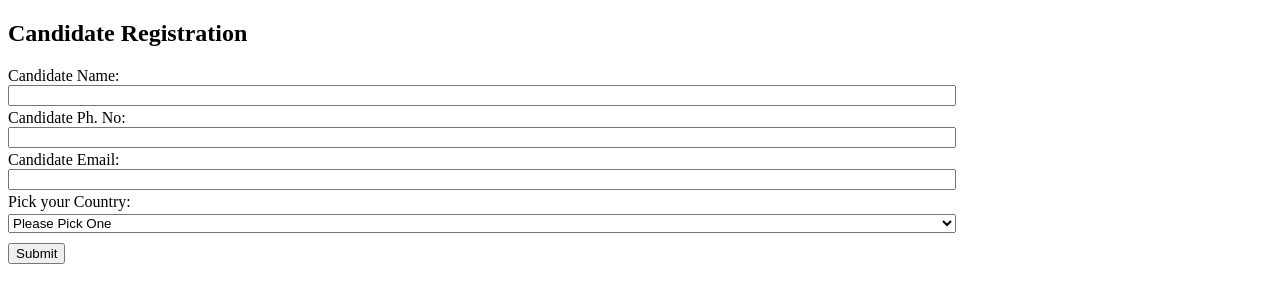
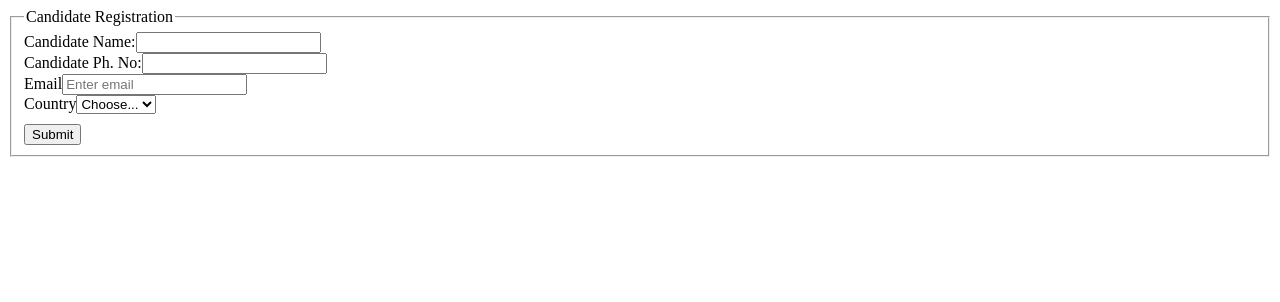
Before and after one commit to GnaneshVadlamudi/RegistrationForm, a React (Create React App) app: page / in a window 1280 px wide. Shown: the top 302 px of the page. Built offline with nearby package versions, Linux system fonts and the light colour scheme.

Commit message:
changing to form inputs

```diff
--- a/package.json
+++ b/package.json
@@ -9,8 +9,11 @@
   "main": "src/index.js",
   "dependencies": {
     "@testing-library/react": "11.0.4",
+    "bootstrap": "4.5.2",
     "jest-dom": "4.0.0",
+    "popper.js": "1.16.1",
     "react": "16.13.1",
+    "react-bootstrap": "1.3.0",
     "react-dom": "16.13.1",
     "react-scripts": "3.4.3",
     "react-test-renderer": "16.13.1",
--- a/src/App.js
+++ b/src/App.js
@@ -1,5 +1,8 @@
 import React from "react";
 import "./styles.css";
+import Form from 'react-bootstrap/Form';
+import Col from 'react-bootstrap/Form';
+//import Form from 'bootstrap';
 
 export default class App extends React.Component {
   constructor(props) {
@@ -71,41 +74,47 @@ export default class App extends React.Component {
     const {errors} = this.state;
     return (
       <div>
-      <h2>Candidate Registration</h2>
-      <form onSubmit={this.handleSubmit}>
-      <div className='inputStyle'>
-              <label htmlFor="candidateName">Candidate Name:</label>
-              <input type="text" id="candidateName" value={this.state.candidateName} onChange={this.handleChange} />
+      <Form onSubmit={this.handleSubmit}>
+      <fieldset>
+      <legend>Candidate Registration</legend>
+
+      <Form.Group controlId="formGridCandidatename">
+      <Form.Label>Candidate Name:</Form.Label>
+      <Form.Control type="text" id="candidateName" value={this.state.candidateName} onChange={this.handleChange} placeholder="" />
       {errors.candidateName.length > 0 &&
                 <span className='error'>{errors.candidateName}</span>}
-      </div>
-      <div className='inputStyle'>
-              <label htmlFor="candidatePh">Candidate Ph. No:</label>
-              <input type="number" id="candidatePh" value={this.state.candidatePh} onChange={this.handleChange} />
+      </Form.Group>
+
+      <Form.Group controlId="formGridCandidatePh">
+      <Form.Label>Candidate Ph. No:</Form.Label>
+      <Form.Control type="number" id="candidatePh" value={this.state.candidatePh} onChange={this.handleChange} placeholder="" />
       {errors.candidatePh.length > 0 &&
                 <span className='error'>{errors.candidatePh}</span>}
-      </div>
-      <div className='inputStyle'>
-              <label htmlFor="candidateEmail">Candidate Email:</label>
-              <input type="text" id="candidateEmail" value={this.state.candidateEmail} onChange={this.handleChange} />
+      </Form.Group>
+
+    <Form.Group as={Col} controlId="formGridEmail">
+      <Form.Label>Email</Form.Label>
+      <Form.Control type="email" id="candidateEmail" value={this.state.candidateEmail} onChange={this.handleChange} placeholder="Enter email" />
       {errors.candidateEmail.length > 0 &&
                 <span className='error'>{errors.candidateEmail}</span>}
-      </div>
-      <div className='inputStyle'>
-              <label htmlFor="candidateCountry">Pick your Country:</label>
-              <select style={{marginTop:3}} type="email" id="candidateCountry" value={this.state.candidateCountry} onChange={this.handleChange}>
-              <option value="">Please Pick One</option>
+    </Form.Group>
+
+    <Form.Group as={Col} controlId="formGridCountry">
+      <Form.Label>Country</Form.Label>
+      <Form.Control as="select" id="candidateCountry" value={this.state.candidateCountry} onChange={this.handleChange} defaultValue="Choose...">
+        <option>Choose...</option>
         <option value="america">America</option>
         <option value="india">India</option>
         <option value="uk">UK</option>
-              </select>
+      </Form.Control>
       {errors.candidateCountry.length > 0 &&
                 <span className='error'>{errors.candidateCountry}</span>}
-      </div>
+    </Form.Group>
         <div className='submit'>
               <button>Submit</button>
         </div>
-      </form>
+        </fieldset>
+      </Form>
       </div>
     );
   }
```
Lines whose indentation alone changed are shown as unchanged.
